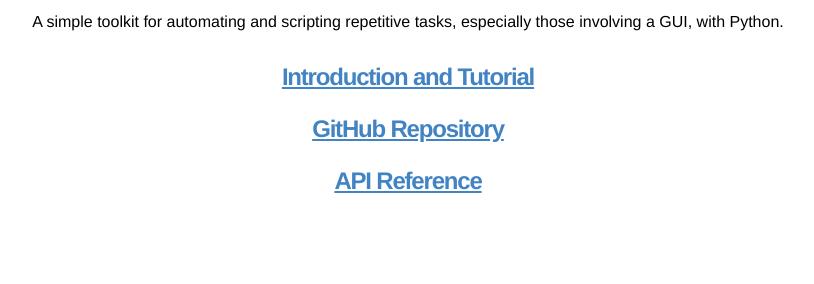
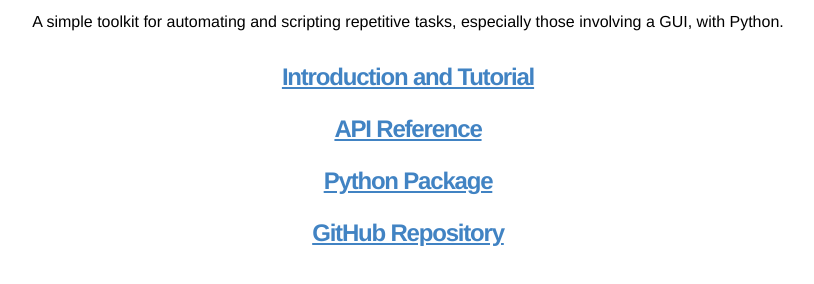
Before and after one commit to autopilot-rs/autopy-legacy, a plain HTML site: page index.html in a window 1280 px wide. Shown: the part 56-340 px from the top of the page, without its empty margins (232-1046 px from the left). Drawn offline with Linux system fonts and the light colour scheme.

Commit message:
Updated index.

```diff
--- a/index.html
+++ b/index.html
@@ -20,9 +20,10 @@
 		<h1>AutoPy</h1>
 		<p id="description">A simple toolkit for automating and scripting repetitive tasks, especially those involving a GUI, with Python.</p>
 		<ul id="links">
-			<li><a href="http://github.com/msanders/autopy#readme">Introduction and Tutorial</a></li>
-			<li><a href="http://github.com/msanders/autopy">GitHub Repository</a></li>
-			<li><a href="documentation/api-reference">API Reference</a></li>
+			<li><a href="https://github.com/msanders/autopy/#readme">Introduction and Tutorial</a></li>
+			<li><a href="documentation/api-reference/">API Reference</a></li>
+			<li><a href="http://pypi.python.org/pypi/autopy/">Python Package</a></li>
+			<li><a href="https://github.com/msanders/autopy/">GitHub Repository</a></li>
 		</ul>
 
 		<!-- Analytics -->
```
